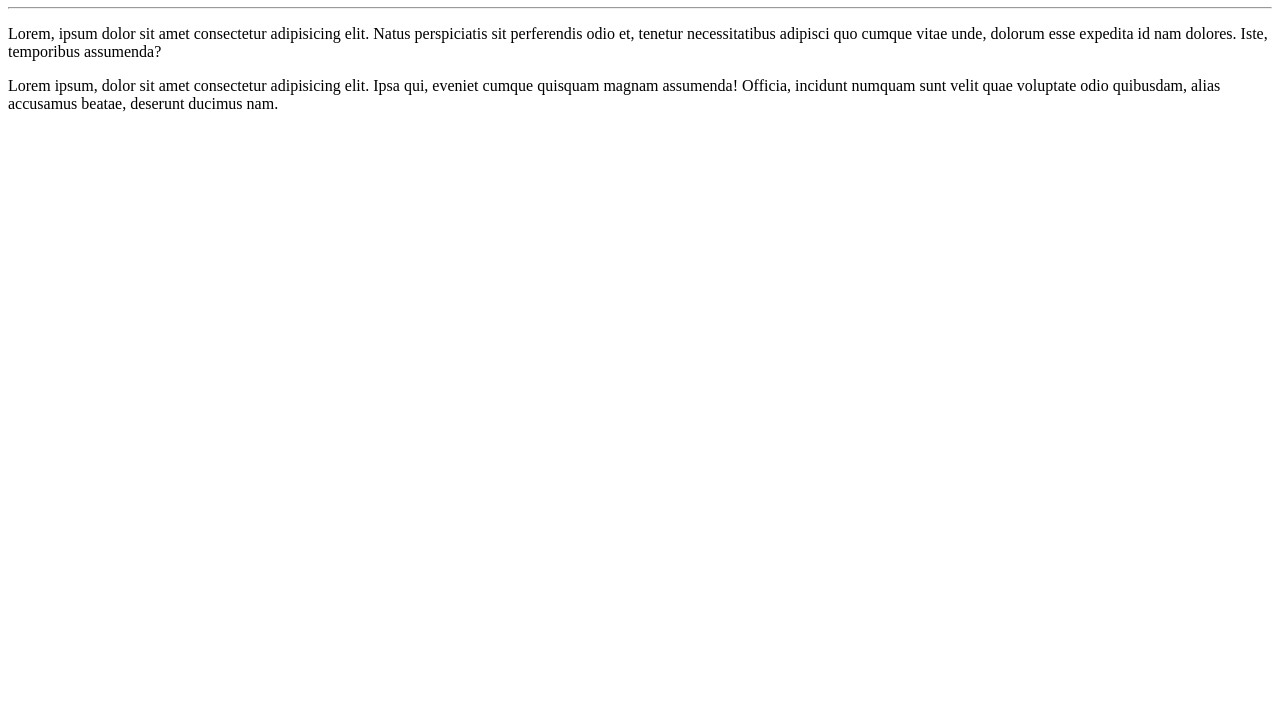
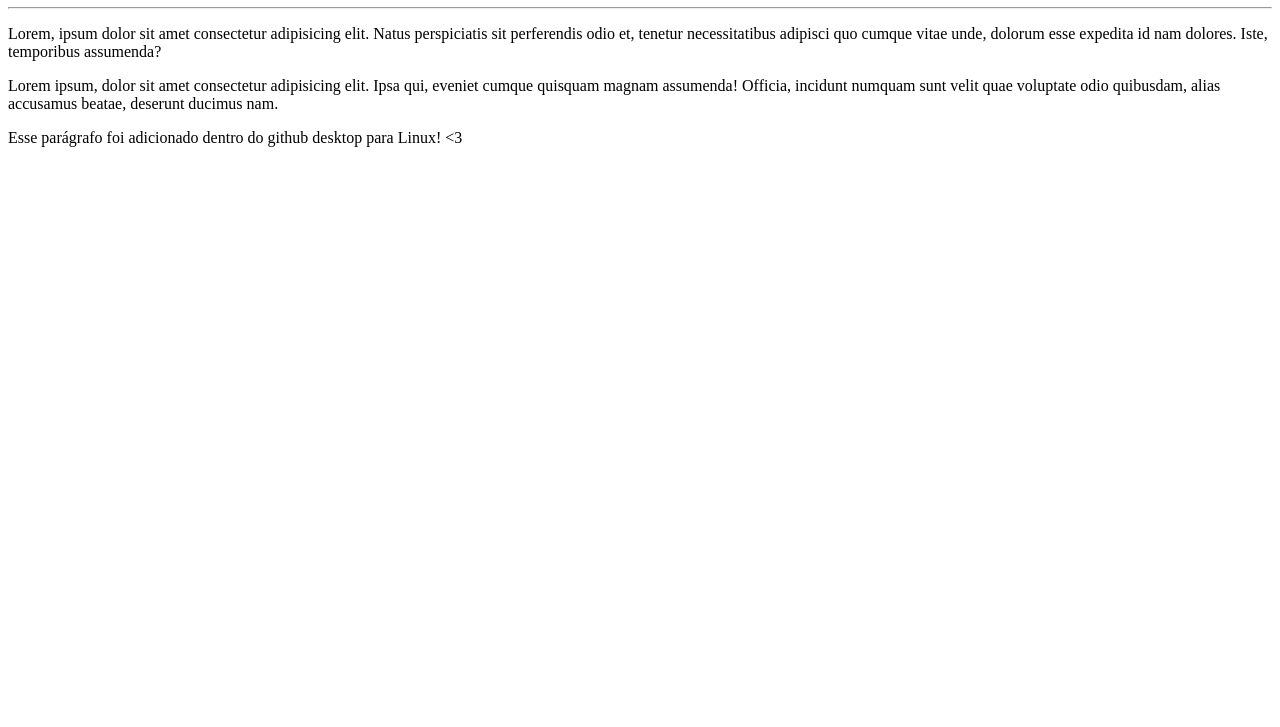
Before and after one commit to RSMELO-JR/Gafanhoto, a plain HTML site: page site-exemplo/index.html in a window 1280 px wide. Shown: the part 73-800 px from the top of the page. Drawn offline with Linux system fonts and the light colour scheme.

Commit message:
Mudei o arquivo Index

```diff
--- a/site-exemplo/index.html
+++ b/site-exemplo/index.html
@@ -11,5 +11,6 @@
     <hr>
     <p>Lorem, ipsum dolor sit amet consectetur adipisicing elit. Natus perspiciatis sit perferendis odio et, tenetur necessitatibus adipisci quo cumque vitae unde, dolorum esse expedita id nam dolores. Iste, temporibus assumenda?</p>
     <p>Lorem ipsum, dolor sit amet consectetur adipisicing elit. Ipsa qui, eveniet cumque quisquam magnam assumenda! Officia, incidunt numquam sunt velit quae voluptate odio quibusdam, alias accusamus beatae, deserunt ducimus nam.</p>
+    <p>Esse parágrafo foi adicionado dentro do github desktop para Linux! &lt;3</p>
 </body>
 </html>
```
